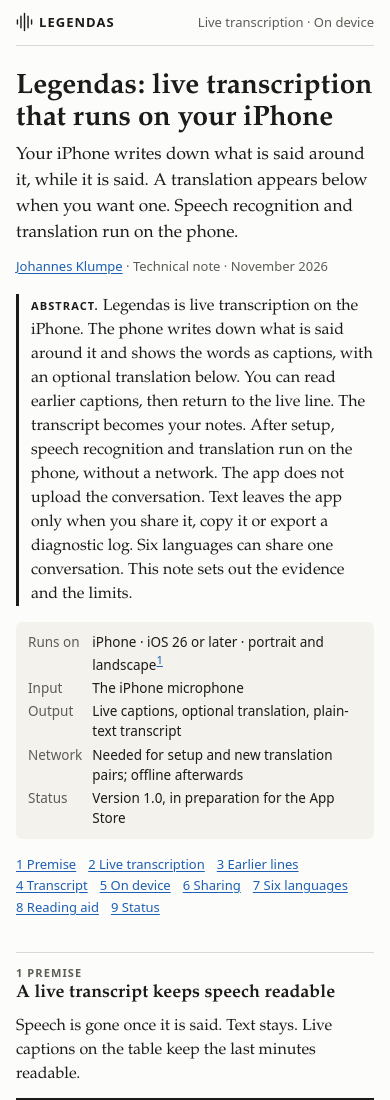
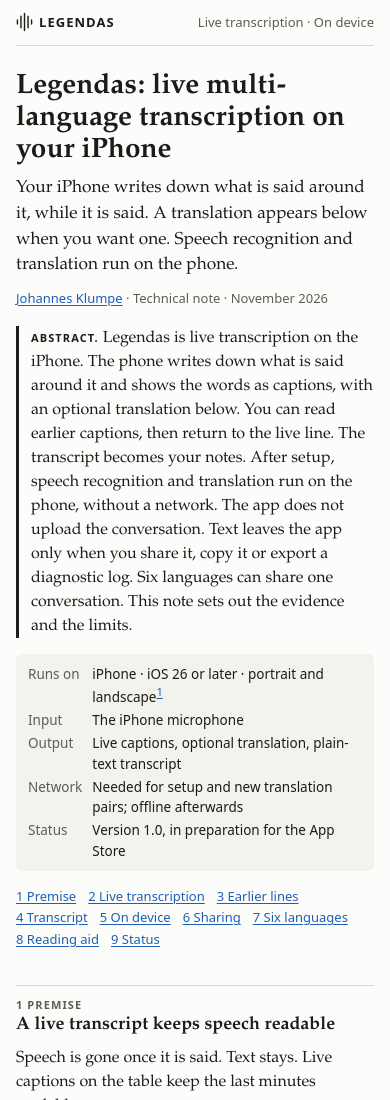
Before and after one commit to kjhnns/legendas-website, a plain HTML site: page index.html in a window 390 px wide. Shown: the top 1100 px of the page. Drawn offline with Linux system fonts and the light colour scheme.

Commit message:
site: title 'live multi-language transcription on your iPhone'
Co-Authored-By: Claude Opus 5.5 <noreply@anthropic.com>

```diff
--- a/index.html
+++ b/index.html
@@ -3,9 +3,9 @@
 <head>
 <meta charset="utf-8">
 <meta name="viewport" content="width=device-width, initial-scale=1">
-<title>Legendas: live transcription that runs on your iPhone</title>
-<meta name="description" content="Live transcription on your iPhone, with optional translation. Read back and share the transcript. Speech recognition and translation run on the phone. Offline after setup.">
-<meta property="og:title" content="Legendas: live transcription that runs on your iPhone">
+<title>Legendas: live multi-language transcription on your iPhone</title>
+<meta name="description" content="Live multi-language transcription on your iPhone, with optional translation. Read back and share the transcript. Speech recognition and translation run on the phone. Offline after setup.">
+<meta property="og:title" content="Legendas: live multi-language transcription on your iPhone">
 <meta property="og:description" content="Your iPhone writes down what is said around it, while it is said. Read back and share the transcript. Speech recognition and optional translation run on the phone. Offline after setup.">
 <meta property="og:type" content="website">
 <meta property="og:url" content="https://legendas.johannesklumpe.com/">
@@ -79,7 +79,7 @@ footer{margin-top:2.5rem;padding-top:.8rem;border-top:1px solid var(--rule);font
 <span>Live transcription · On device</span>
 </header>
 <main>
-<h1>Legendas: live transcription that runs on your iPhone</h1>
+<h1>Legendas: live multi-language transcription on your iPhone</h1>
 <p class="deck">Your iPhone writes down what is said around it, while it is said. A translation appears below when you want one. Speech recognition and translation run on the phone.</p>
 <p class="by"><a href="https://johannesklumpe.com">Johannes Klumpe</a> · Technical note · November 2026</p>
 <p class="abstract"><b>Abstract.</b> Legendas is live transcription on the iPhone. The phone writes down what is said around it and shows the words as captions, with an optional translation below. You can read earlier captions, then return to the live line. The transcript becomes your notes. After setup, speech recognition and translation run on the phone, without a network. The app does not upload the conversation. Text leaves the app only when you share it, copy it or export a diagnostic log. Six languages can share one conversation. This note sets out the evidence and the limits.</p>
```
